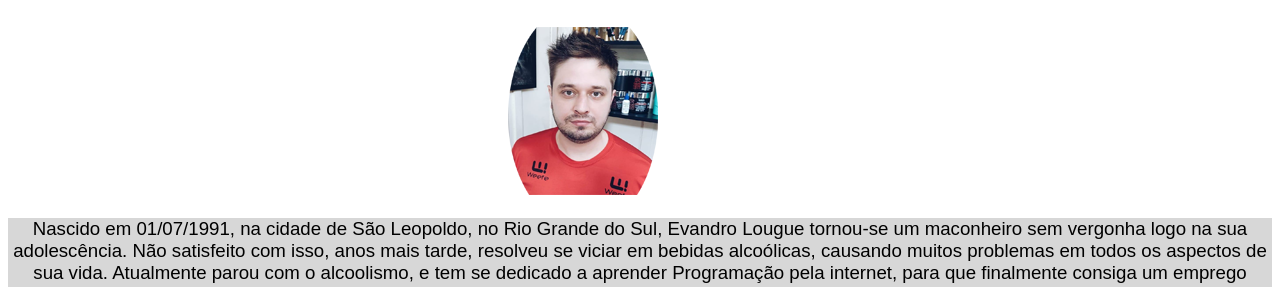
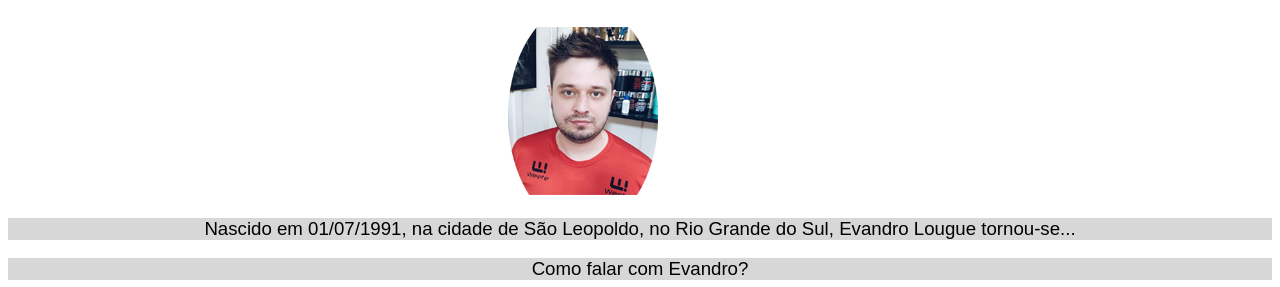
Before and after one commit to EvandroLougue/html-css, a plain HTML site: page exercicios/ex003/teste.html in a window 1280 px wide. Shown: the part 73-360 px from the top of the page. Drawn offline with Linux system fonts and the light colour scheme.

Commit message:
Alteração

```diff
--- a/exercicios/ex003/teste.html
+++ b/exercicios/ex003/teste.html
@@ -9,7 +9,7 @@
 <body>
     <h1>Evandro Lougue</h1>
     <img id="els" src="evandro.png" alt="Foto de Evandro Lougue" srcset="">
-    <p>Nascido em 01/07/1991, na cidade de São Leopoldo, no Rio Grande do Sul, Evandro Lougue tornou-se um maconheiro sem vergonha logo na sua adolescência. Não satisfeito com isso, anos mais tarde, resolveu se viciar em bebidas alcoólicas, causando muitos problemas em todos os aspectos de sua vida. Atualmente parou com o alcoolismo, e tem se dedicado a aprender Programação pela internet, para que finalmente consiga um emprego minimamente decente e tenha dinheiro para se sustentar, e assim parar de parasitar os pais.</p>
+    <p>Nascido em 01/07/1991, na cidade de São Leopoldo, no Rio Grande do Sul, Evandro Lougue tornou-se... </p>
     <section>
     <p>Como falar com Evandro?</p>
 <p><img src="icone-facebook.png">&nbsp;<a href="http://www.facebook.com.br" rel="external" target="_blank">Meu Facebook</a></p>
```
